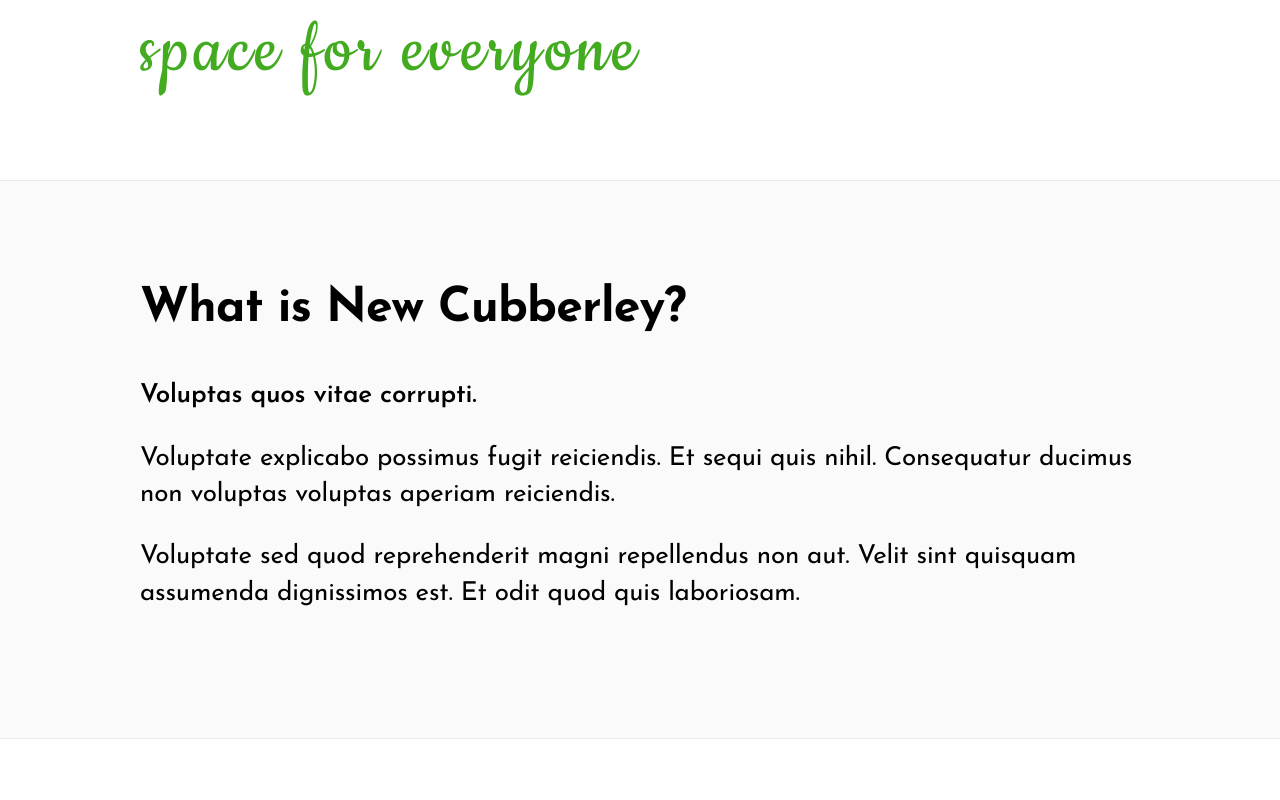
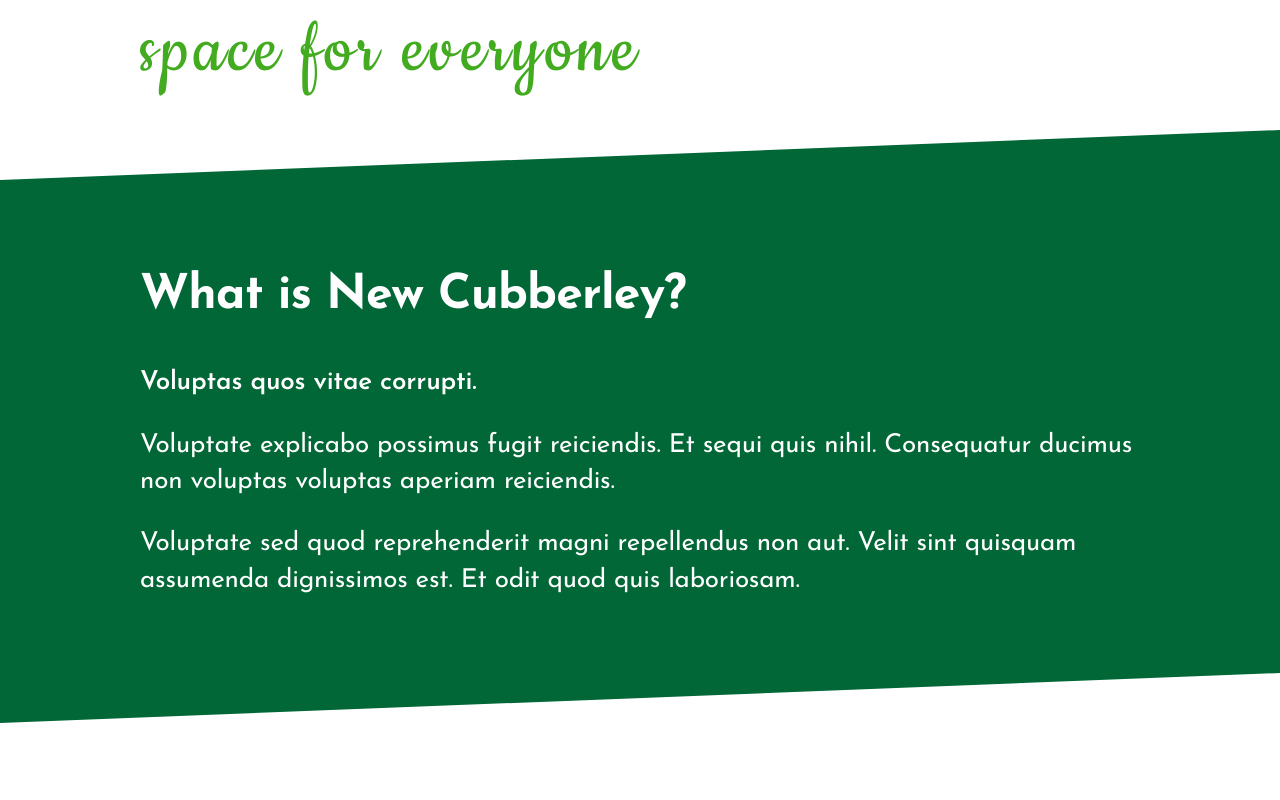
Before and after one commit to nicholaschiang/new-cubberley, a Next.js app: page / in a window 1280 px wide. Shown: the part 300-1100 px from the top of the page. Built offline with nearby package versions, Linux system fonts and the light colour scheme.

Commit message:
feat: add more color to angled hero banner

```diff
--- a/components/about/about.module.scss
+++ b/components/about/about.module.scss
@@ -1,21 +1,4 @@
 @use 'styles/fonts';
-
-.wrapper {
-  max-width: var(--geist-page-width-with-margin);
-  margin: 0 auto;
-  padding: 0 24px;
-  box-sizing: border-box;
-}
-
-.summary {
-  padding: 60px 0 100px;
-}
-
-.summary {
-  border-top: 1px solid var(--accents-2);
-  border-bottom: 1px solid var(--accents-2);
-  background: var(--accents-1);
-}
 
 .bold {
   font-weight: 600;
--- a/components/about/index.tsx
+++ b/components/about/index.tsx
@@ -1,4 +1,5 @@
 import React from 'react';
+import Banner from 'components/banner';
 import Spotlight from 'components/spotlight';
 
 import Pool from './pool.png';
@@ -9,8 +10,7 @@ import styles from './about.module.scss';
 export default function About(): JSX.Element {
   return (
     <>
-      <div className={styles.summary}>
-        <div className={styles.wrapper}>
+      <Banner>
         <h2 className={styles.header}>What is New Cubberley?</h2>
         <p className={styles.body}>
           <b className={styles.bold}>
@@ -26,8 +26,7 @@ export default function About(): JSX.Element {
           sint quisquam assumenda dignissimos est. Et odit quod quis
           laboriosam.
         </p>
-        </div>
-      </div>
+      </Banner>
       <div className={styles.howItWorks}>
         <Spotlight
           label='Category'
@@ -35,7 +34,6 @@ export default function About(): JSX.Element {
           body='Voluptate sed quod reprehenderit magni repellendus non aut. Velit sint quisquam assumenda dignissimos est. Et odit quod quis'
           cta={{ label: 'Learn more', href: '#' }}
           img={Pool}
-          flipped
         />
         <Spotlight
           label='Category'
@@ -43,6 +41,7 @@ export default function About(): JSX.Element {
           body='Voluptate sed quod reprehenderit magni repellendus non aut. Velit sint quisquam assumenda dignissimos est. Et odit quod quis'
           cta={{ label: 'Learn more', href: '#' }}
           img={Building}
+          flipped
           gray
         />
         <Spotlight
@@ -51,7 +50,6 @@ export default function About(): JSX.Element {
           body='Voluptate sed quod reprehenderit magni repellendus non aut. Velit sint quisquam assumenda dignissimos est. Et odit quod quis'
           cta={{ label: 'Learn more', href: '#' }}
           img={Pool}
-          flipped
         />
       </div>
     </>
--- /dev/null
+++ b/components/banner/banner.module.scss
@@ -0,0 +1,35 @@
+.wrapper {
+  width: 100vw;
+  max-width: 100%;
+  position: relative;
+  margin-top: -50px;
+  overflow: hidden;
+
+  .diagonalTop, .diagonalBottom {
+    width: 0;
+    height: 0;
+    border-style: solid;
+    border-width: 50px 100vw 0 0;
+  }
+
+  .diagonalTop {
+    border-color: transparent var(--primary) transparent transparent;
+  }
+
+  .diagonalBottom {
+    border-color: var(--primary) transparent transparent transparent;
+  }
+
+  .background {
+    padding: 48px 0;
+    background: var(--primary);
+
+    .content {
+      max-width: var(--geist-page-width-with-margin);
+      margin: 0 auto;
+      padding: 0 24px;
+      box-sizing: border-box;
+      color: var(--on-primary);
+    }
+  }
+}
--- /dev/null
+++ b/components/banner/index.tsx
@@ -0,0 +1,19 @@
+import React from 'react';
+
+import styles from './banner.module.scss';
+
+interface BannerProps {
+  children: JSX.Element | JSX.Element[] | string;
+}
+
+export default function Banner({ children }: BannerProps): JSX.Element {
+  return (
+    <div className={styles.wrapper}>
+      <div className={styles.diagonalTop} />
+      <div className={styles.background}>
+        <div className={styles.content}>{children}</div>
+      </div>
+      <div className={styles.diagonalBottom} />
+    </div>
+  );
+}
--- a/components/hero/index.tsx
+++ b/components/logo/index.tsx
@@ -1,9 +1,9 @@
 import React from 'react';
 import { CSSTransition } from 'react-transition-group';
 
-import styles from './hero.module.scss';
+import styles from './logo.module.scss';
 
-export default function Hero(): JSX.Element {
+export default function Logo(): JSX.Element {
   return (
     <div className={styles.wrapper}>
       <CSSTransition in appear timeout={1700} classNames={styles}>
--- a/pages/index.tsx
+++ b/pages/index.tsx
@@ -1,6 +1,6 @@
 import React from 'react';
 import Head from 'next/head';
-import Hero from 'components/hero';
+import Logo from 'components/logo';
 import About from 'components/about';
 import Footer from 'components/footer';
 
@@ -10,7 +10,7 @@ export default function Home(): JSX.Element {
       <Head>
         <title>New Cubberley</title>
       </Head>
-      <Hero />
+      <Logo />
       <About />
       <Footer />
     </>
--- a/styles/config.css
+++ b/styles/config.css
@@ -1,6 +1,8 @@
 :root {
-  --primary: var(--geist-success);
-  --secondary: var(--geist-success);
+  --primary: #016737;
+  --on-primary: #fff;
+  --secondary: #42ab1f;
+  --on-secondary: #fff;
   --geist-success-lighter: #d3e5ff;
   --geist-success-light: #3291ff;
   --geist-success: #0070f3;
```
Also changed, not shown: components/hero/pool.png (deleted), components/logo/logo.module.scss (renamed from components/hero/hero.module.scss). Lines whose indentation alone changed are shown as unchanged.
